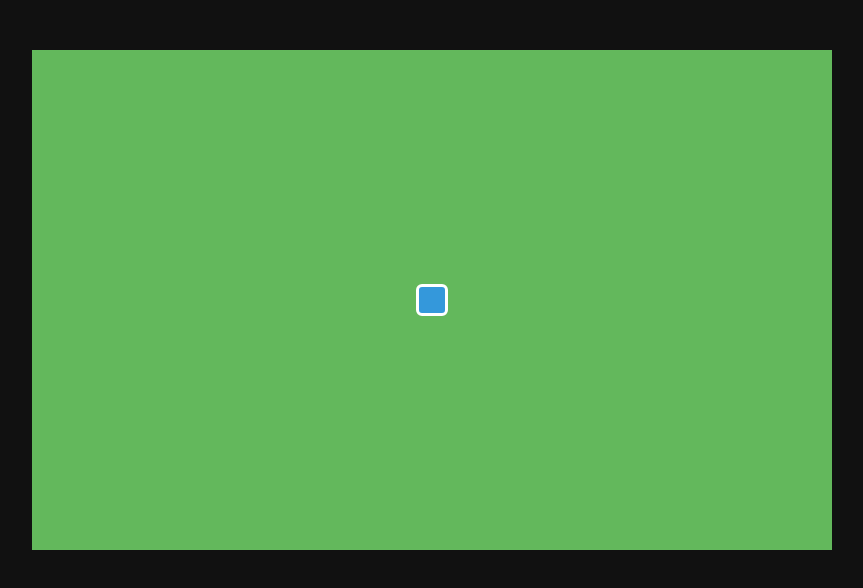
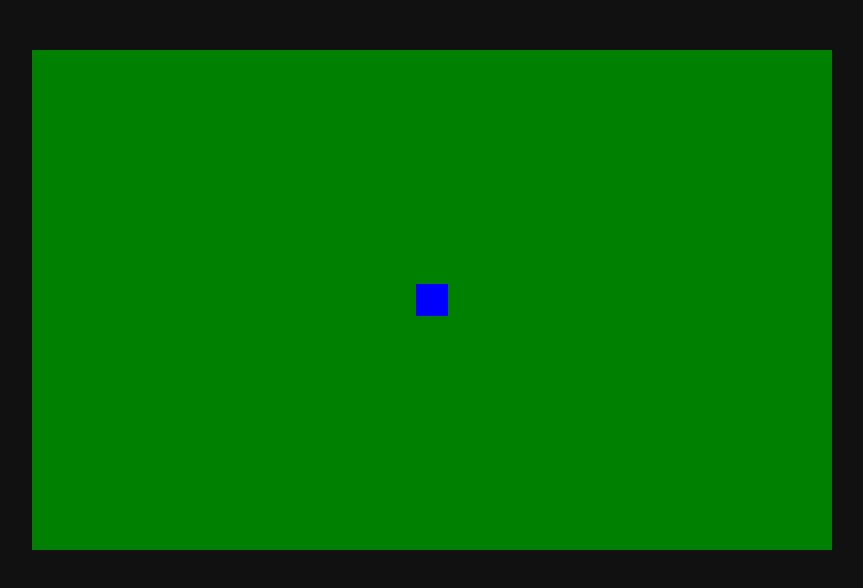
Before and after one commit to rachel-hub-rgb/football-tracker-, a plain HTML site: page index.html in a window 1280 px wide. Shown: the whole page, without its empty margins (208-1071 px from the left). Drawn offline with Linux system fonts and the light colour scheme.

Commit message:
Update index.html

```diff
--- a/index.html
+++ b/index.html
@@ -1,19 +1,39 @@
 <!DOCTYPE html>
-<html lang="en">
+<html>
 <head>
-    <meta charset="UTF-8">
-    <meta name="viewport" content="width=device-width, initial-scale=1.0">
     <title>My RPG</title>
-    <link rel="stylesheet" href="style.css">
+
+    <style>
+        body {
+            margin: 0;
+            background: #111;
+        }
+
+        #game {
+            width: 800px;
+            height: 500px;
+            background: green;
+            position: relative;
+            margin: 50px auto;
+        }
+
+        #player {
+            width: 32px;
+            height: 32px;
+            background: blue;
+
+            position: absolute;
+            left: 384px;
+            top: 234px;
+        }
+    </style>
 </head>
 
 <body>
 
-    <div id="game">
-        <div id="player"></div>
-    </div>
-
-    <script src="game.js"></script>
+<div id="game">
+    <div id="player"></div>
+</div>
 
 </body>
 </html>
```
